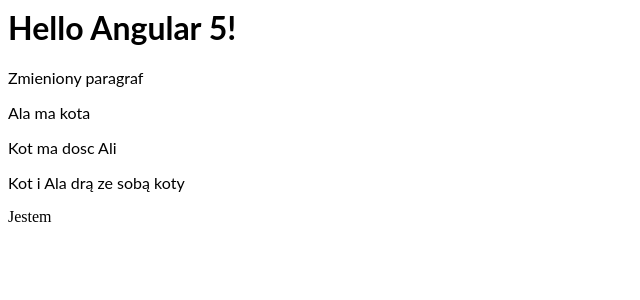
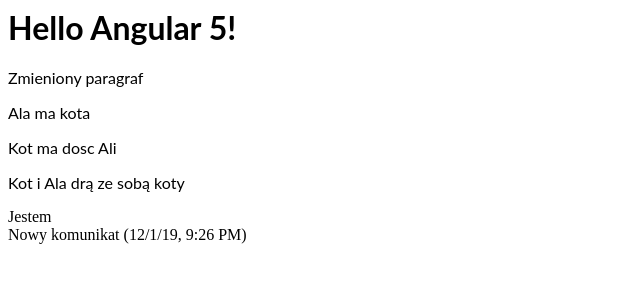
Before and after one commit to jacube1/angular-nsqaz1, an Angular app: page / in a window 1280 px wide. Shown: the top 300 px of the page, without its empty margins (0-640 px from the left). Built offline with nearby package versions, Linux system fonts and the light colour scheme.

Commit message:
1 file modified

```diff
--- a/src/app/app.component.html
+++ b/src/app/app.component.html
@@ -10,3 +10,6 @@
 <div *ngIf="pokazKomunikaty">
   Jestem
 </div>
+<div>
+  {{nowyKomunikat.tresc}} ({{nowyKomunikat.dataDodania | date:'short'}})
+</div>
```
